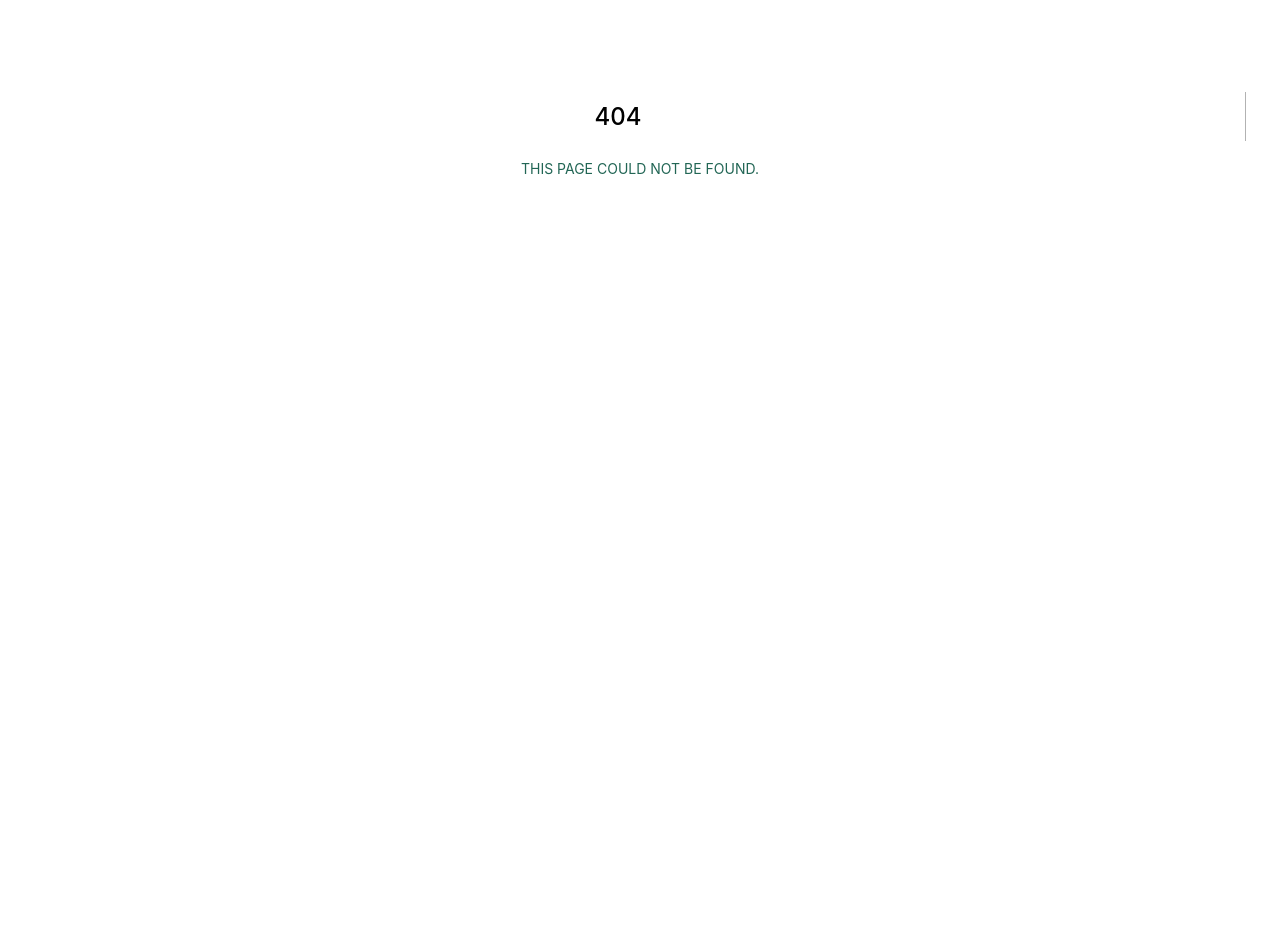
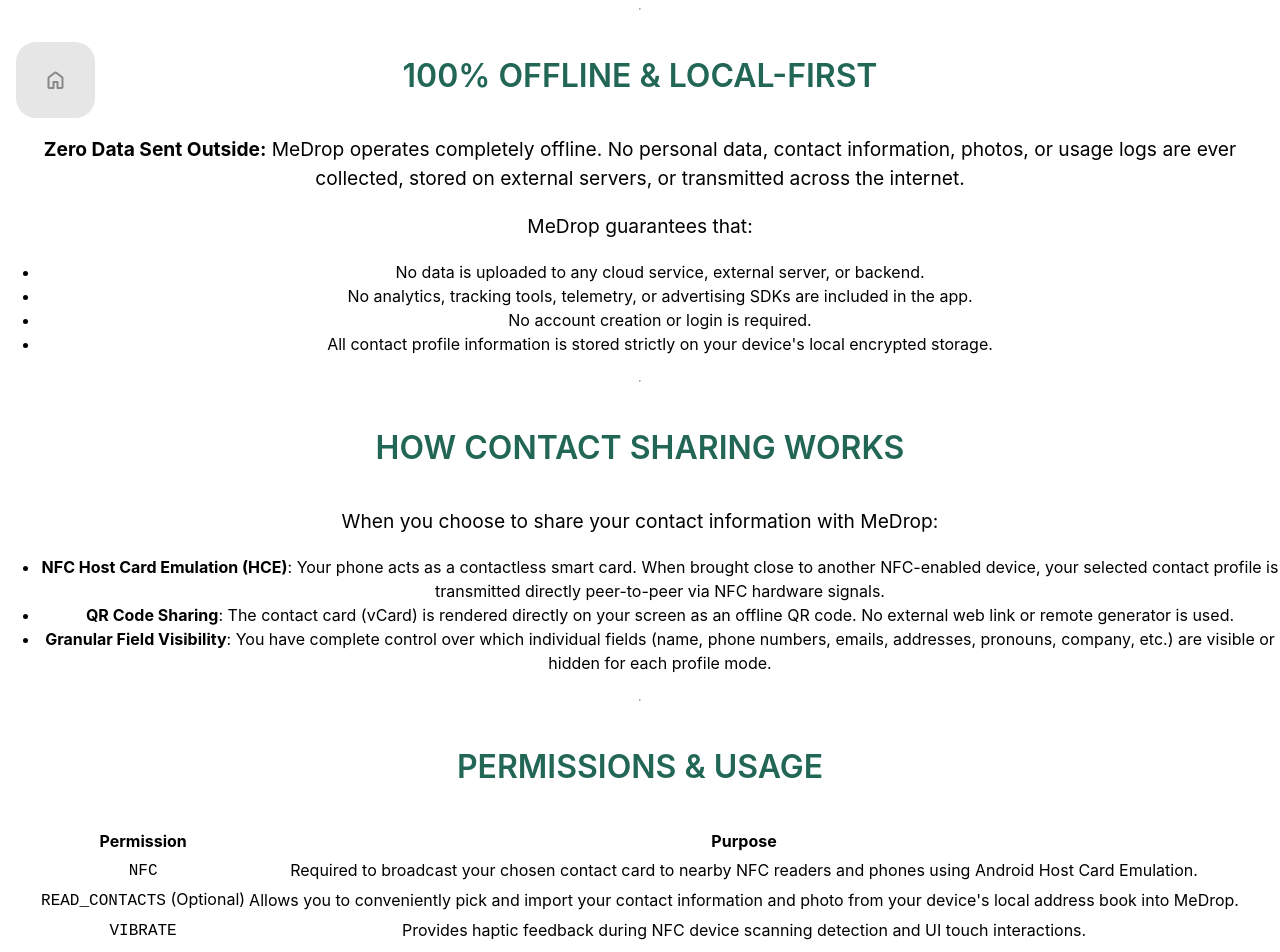
Before and after one commit to sameerasw/sameerasw.com, a Next.js app: page /medrop-privacy in a window 1280 px wide. Before the commit this address had no page. Shown: the part 320-1272 px from the top of the page. Before the commit the page ends 864 px from the top, so only its background shows below. Built offline with nearby package versions, Linux system fonts and the light colour scheme; a web font is replaced by a local one.

Commit message:
feat: add MeDrop privacy policy page and redirect path

```diff
--- /dev/null
+++ b/src/app/medrop-privacy/page.tsx
@@ -0,0 +1,137 @@
+import Link from "next/link";
+import { Metadata } from "next";
+
+export const metadata: Metadata = {
+  title: "MeDrop Privacy Policy - sameerasw.com",
+  description: "Privacy policy for MeDrop: a 100% offline, local-first NFC & QR contact sharing app with zero tracking and zero cloud data transfer.",
+};
+
+export default function MeDropPrivacy() {
+  return (
+    <>
+      <nav id="nav">
+        <ul>
+          <li>
+            <Link href="/" aria-label="home page">
+              <span className="material-symbols-rounded">home</span>
+            </Link>
+          </li>
+        </ul>
+      </nav>
+
+      <div className="container essentials-privacy article-body">
+        <section id="intro" className="hero-section">
+          <h1><strong>MeDrop</strong> Privacy Policy</h1>
+          <p className="subtitle">
+            Your privacy is absolute. MeDrop is a 100% offline, local-first utility for contactless contact card sharing via NFC and QR code.
+          </p>
+          <p>
+            <strong>Effective date</strong>: August 28, 2026
+          </p>
+        </section>
+
+        <hr />
+
+        <section id="local-first">
+          <h2>100% Offline & Local-First</h2>
+          <div className="note">
+            <p>
+              <strong>Zero Data Sent Outside:</strong> MeDrop operates completely offline. No personal data, contact information, photos, or usage logs are ever collected, stored on external servers, or transmitted across the internet.
+            </p>
+          </div>
+          <p>MeDrop guarantees that:</p>
+          <ul>
+            <li>No data is uploaded to any cloud service, external server, or backend.</li>
+            <li>No analytics, tracking tools, telemetry, or advertising SDKs are included in the app.</li>
+            <li>No account creation or login is required.</li>
+            <li>All contact profile information is stored strictly on your device's local encrypted storage.</li>
+          </ul>
+        </section>
+
+        <hr />
+
+        <section id="how-sharing-works">
+          <h2>How Contact Sharing Works</h2>
+          <p>
+            When you choose to share your contact information with MeDrop:
+          </p>
+          <ul>
+            <li>
+              <strong>NFC Host Card Emulation (HCE)</strong>: Your phone acts as a contactless smart card. When brought close to another NFC-enabled device, your selected contact profile is transmitted directly peer-to-peer via NFC hardware signals.
+            </li>
+            <li>
+              <strong>QR Code Sharing</strong>: The contact card (vCard) is rendered directly on your screen as an offline QR code. No external web link or remote generator is used.
+            </li>
+            <li>
+              <strong>Granular Field Visibility</strong>: You have complete control over which individual fields (name, phone numbers, emails, addresses, pronouns, company, etc.) are visible or hidden for each profile mode.
+            </li>
+          </ul>
+        </section>
+
+        <hr />
+
+        <section id="permissions">
+          <h2>Permissions & Usage</h2>
+          <table>
+            <thead>
+              <tr>
+                <th>Permission</th>
+                <th>Purpose</th>
+              </tr>
+            </thead>
+            <tbody>
+              <tr>
+                <td><code>NFC</code></td>
+                <td>
+                  Required to broadcast your chosen contact card to nearby NFC readers and phones using Android Host Card Emulation.
+                </td>
+              </tr>
+              <tr>
+                <td><code>READ_CONTACTS</code> (Optional)</td>
+                <td>
+                  Allows you to conveniently pick and import your contact information and photo from your device's local address book into MeDrop.
+                </td>
+              </tr>
+              <tr>
+                <td><code>VIBRATE</code></td>
+                <td>
+                  Provides haptic feedback during NFC device scanning detection and UI touch interactions.
+                </td>
+              </tr>
+            </tbody>
+          </table>
+        </section>
+
+        <hr />
+
+        <section id="security">
+          <h2>Data Retention & Security</h2>
+          <p>
+            All custom profile configurations, field overrides, and selected photos remain strictly in your app's private internal storage (`SharedPreferences` and app-private directory). Uninstalling the app removes all saved configuration data permanently.
+          </p>
+        </section>
+
+        <hr />
+
+        <section id="contact">
+          <h2>Contact & Developer Information</h2>
+          <p>
+            If you have any questions or feedback regarding MeDrop or this Privacy Policy, feel free to reach out:
+          </p>
+          <p>
+            <strong>Sameera Sandakelum</strong><br />
+            Email: <a href="mailto:mail@sameerasw.com">mail@sameerasw.com</a><br />
+            Website: <a href="https://sameerasw.com">sameerasw.com</a><br />
+            GitHub: <a href="https://github.com/sameerasw" target="_blank" rel="noopener noreferrer">github.com/sameerasw</a>
+          </p>
+        </section>
+
+        <div style={{ marginTop: "4rem", textAlign: "center", paddingBottom: "4rem" }}>
+          <Link href="/" className="button">
+            Back to Home
+          </Link>
+        </div>
+      </div>
+    </>
+  );
+}
--- /dev/null
+++ b/src/app/medrop/privacy/page.tsx
@@ -0,0 +1 @@
+export { default, metadata } from "../../medrop-privacy/page";
```
